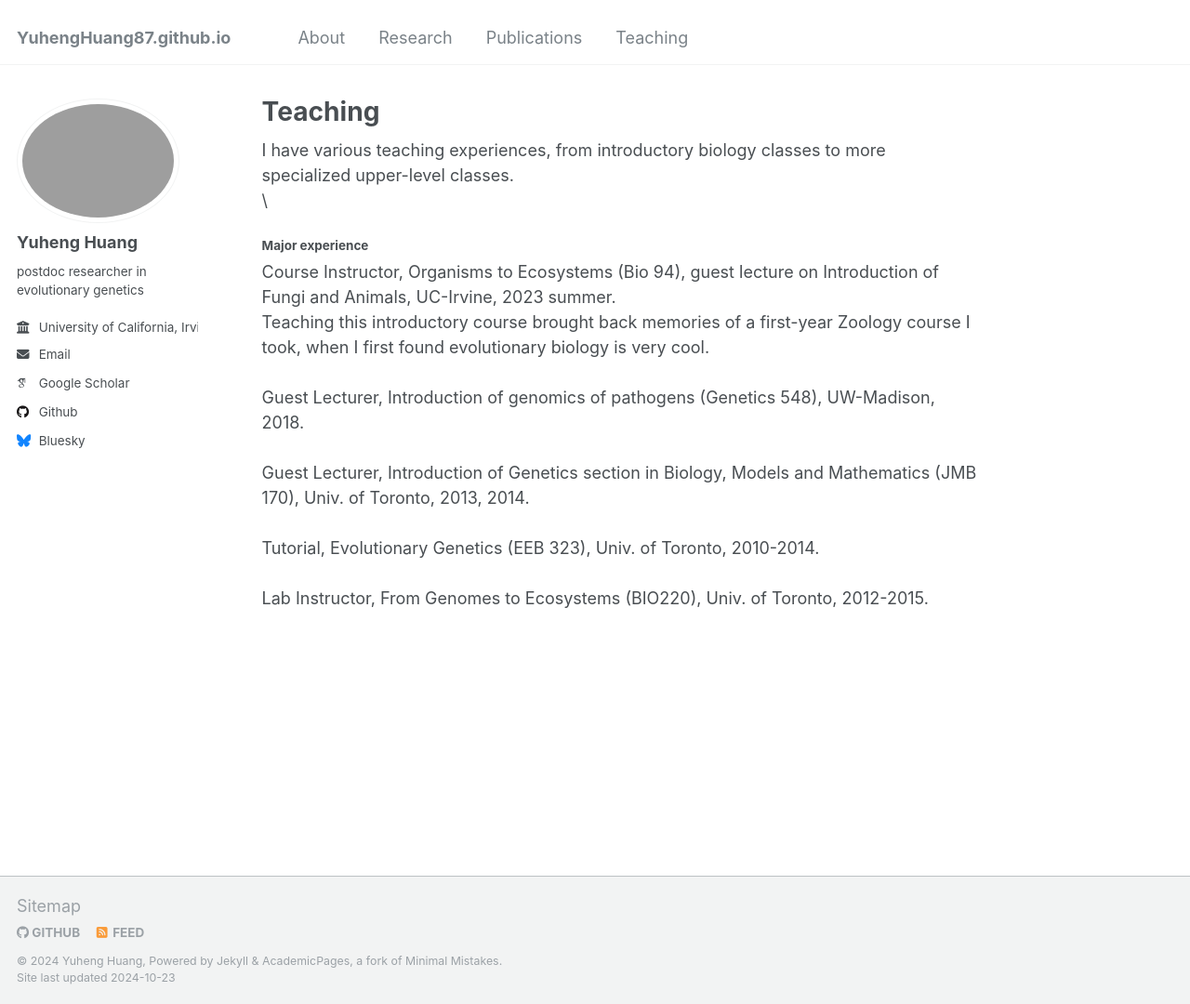
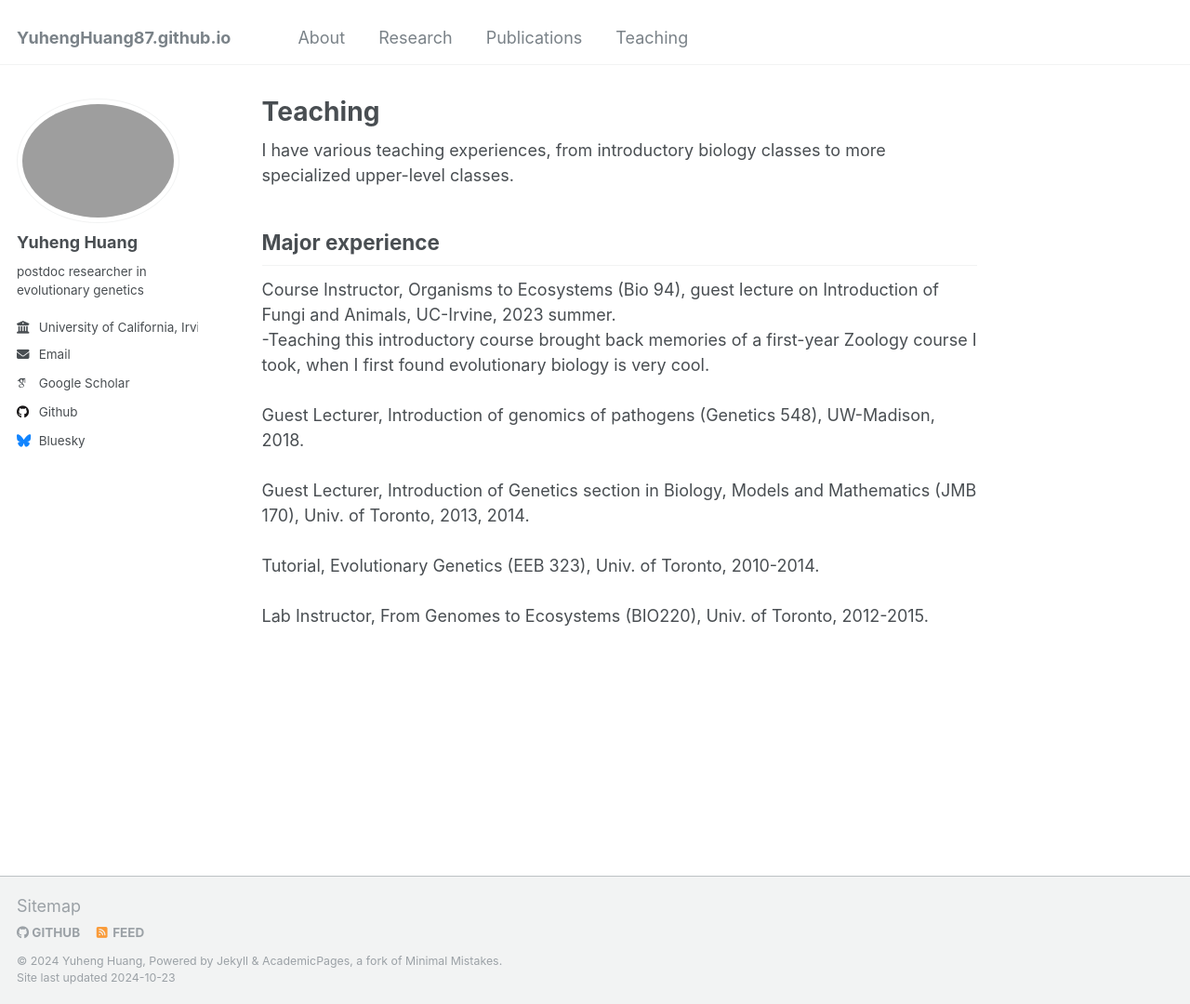
Before and after one commit to YuhengHuang87/YuhengHuang87.github.io, a Jekyll site: the page built from _pages/teaching.md, in a window 1280 px wide and 1080 px high. Shown: the whole window at 93% size. Built offline with Jekyll 4.4.1, drawn with Linux system fonts in a browser that asks for light colours; some web fonts are replaced.

```diff
--- a/_pages/teaching.md
+++ b/_pages/teaching.md
@@ -7,11 +7,11 @@ redirect_from:
   - /teaching.html
 ---
 
-I have various teaching experiences, from introductory biology classes to more specialized upper-level classes.\
-\
-#### Major experience
+I have various teaching experiences, from introductory biology classes to more specialized upper-level classes.
+
+## Major experience
 Course Instructor, Organisms to Ecosystems (Bio 94), guest lecture on Introduction of Fungi and Animals, UC-Irvine, 2023 summer.\
-Teaching this introductory course brought back memories of a first-year Zoology course I took, when I first found evolutionary biology is very cool.\
+-Teaching this introductory course brought back memories of a first-year Zoology course I took, when I first found evolutionary biology is very cool.\
 \
 Guest Lecturer, Introduction of genomics of pathogens (Genetics 548), UW-Madison, 2018.\
 \
```
